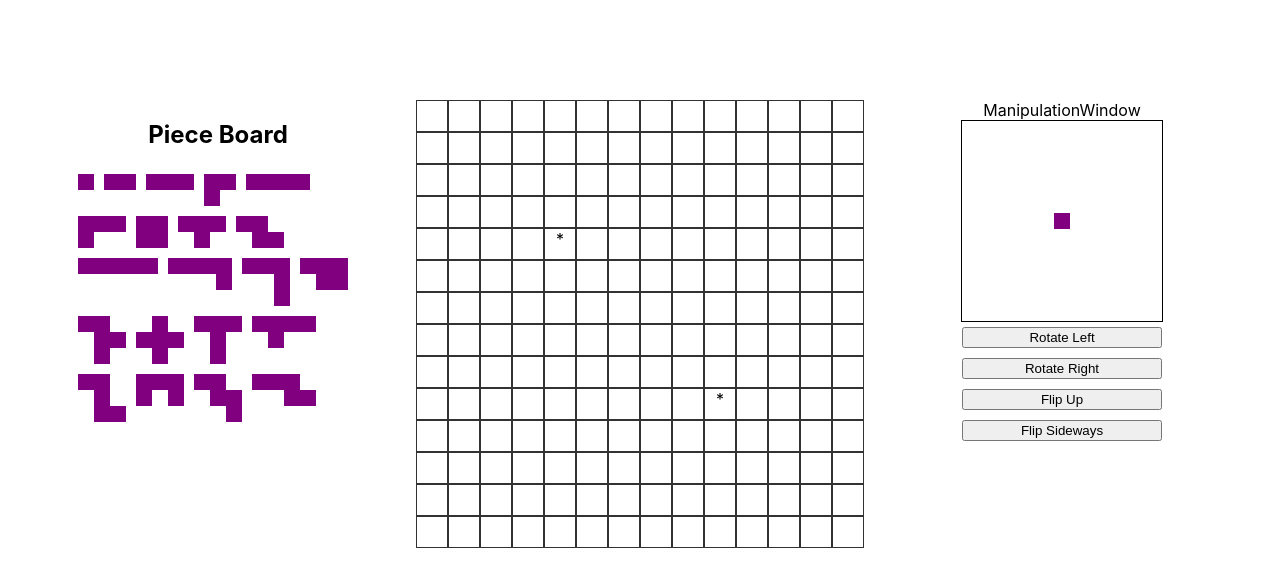
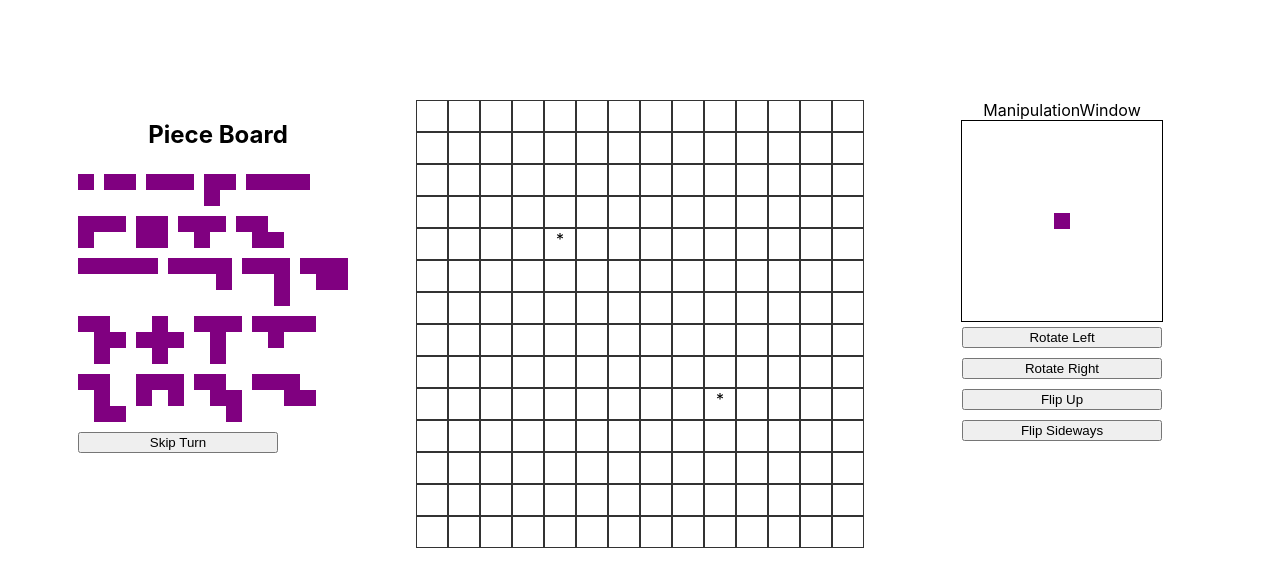
Before and after one commit to EricLusk-Jopson/blokkus, a React (Create React App) app: page / in a window 1280 px wide. Shown: the top 586 px of the page. Built offline with nearby package versions, Linux system fonts and the light colour scheme.

Commit message:
added skip button and tested it out

```diff
--- a/src/App.js
+++ b/src/App.js
@@ -282,21 +282,47 @@ function App() {
     setTurn(turn + 1);
   };
 
+  const skipTurn = () => {
+    if (activePlayer === "player1") {
+      setActivePlayer("player2");
+      setSelectedPiece(
+        pieces.playerTwo.find((piece) => piece.status != "used")
+      );
+    } else {
+      setActivePlayer("player1");
+      setSelectedPiece(
+        pieces.playerOne.find((piece) => piece.status != "used")
+      );
+    }
+    setTurn(turn + 1);
+  };
+
+  useEffect(() => {
+    console.log(turn);
+  }, [turn]);
+
   return (
     <div className="App">
       {activePlayer === "player1" ? (
+        <div style={{ display: "flex", flexDirection: "column" }}>
           <PieceBoard
             pieces={pieces.playerOne}
             handleSelection={handleSelection}
             activePlayer={activePlayer}
           />
+          <button className="button" onClick={skipTurn}>
+            Skip Turn
+          </button>
+        </div>
       ) : (
+        <>
           <ManipulationWindow
             selectedPiece={selectedPiece}
             handleRotation={handleRotation}
             handleReflection={handleReflection}
             activePlayer={activePlayer}
           />
+        </>
       )}
       <Board
         board={board}
@@ -317,11 +343,16 @@ function App() {
           activePlayer={activePlayer}
         />
       ) : (
+        <div style={{ display: "flex", flexDirection: "column" }}>
           <PieceBoard
             pieces={pieces.playerTwo}
             handleSelection={handleSelection}
             activePlayer={activePlayer}
           />
+          <button className="button" onClick={skipTurn}>
+            Skip Turn
+          </button>
+        </div>
       )}
     </div>
   );
```
Lines whose indentation alone changed are shown as unchanged.
